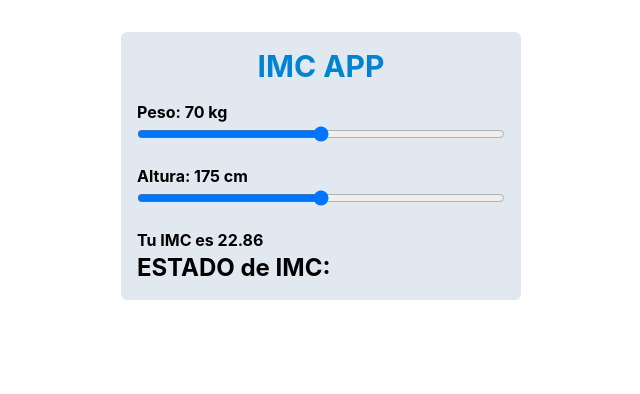
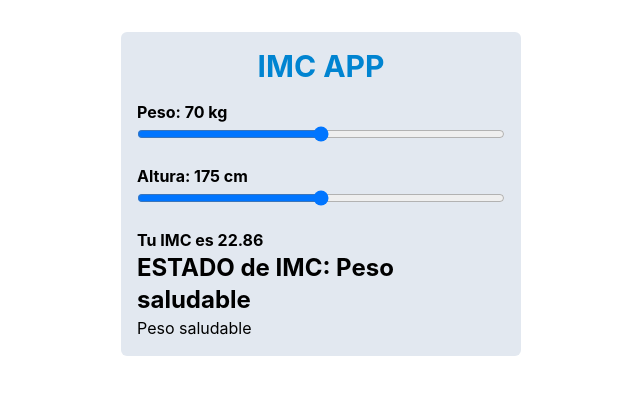
Before and after one commit to victorvzn/bootcamp-frontend-python-g31-jv, a React (Vite) app in the folder semana10/dia01-01-react-imc-app/: page / in a window 1280 px wide. Shown: the top 394 px of the page, without its empty margins (319-959 px from the left). Built offline with nearby package versions, Linux system fonts and the light colour scheme.

Commit message:
semana10, dia01, 01, react imc app

```diff
--- a/semana10/dia01-01-react-imc-app/src/App.jsx
+++ b/semana10/dia01-01-react-imc-app/src/App.jsx
@@ -25,7 +25,13 @@ const App = () => {
   // Menor a 25.0 - 29.9 -> Sobrepeso
   // Menor a > 30.0 -> Obesidad
 
-  const imcResultado = ''
+  const imcResultado = () => {
+    if (imcDecimal < 18.5) return 'Bajo peso'
+    if (imcDecimal < 25) return 'Peso saludable'
+    if (imcDecimal < 30) return 'Sobrepeso'
+
+    return 'Obesidad'
+  }
 
   return (
     <section className="w-[400px] bg-slate-200 p-4 mt-8 mx-auto rounded-md">
@@ -55,7 +61,15 @@ const App = () => {
 
       <p className="font-bold mt-4">Tu IMC es {imcDecimal}</p>
 
-      <p className="font-bold text-2xl">ESTADO de IMC: {imcResultado}</p>
+      <p className="font-bold text-2xl">ESTADO de IMC: {imcResultado()}</p>
+
+      <p>
+        {/* Renderizado condicional ( NO es recomendable pero se puede usar, lo dejo como ejemplo) */}
+        {imcDecimal < 18.5 && 'Bajo peso'}
+        {imcDecimal >= 18.5 && imcDecimal < 25 && 'Peso saludable'}
+        {imcDecimal >= 25 && imcDecimal < 30 && 'Sobrepeso'}
+        {imcDecimal >= 30 && 'Obesidad'}
+      </p>
     </section>
   )
 }
```
